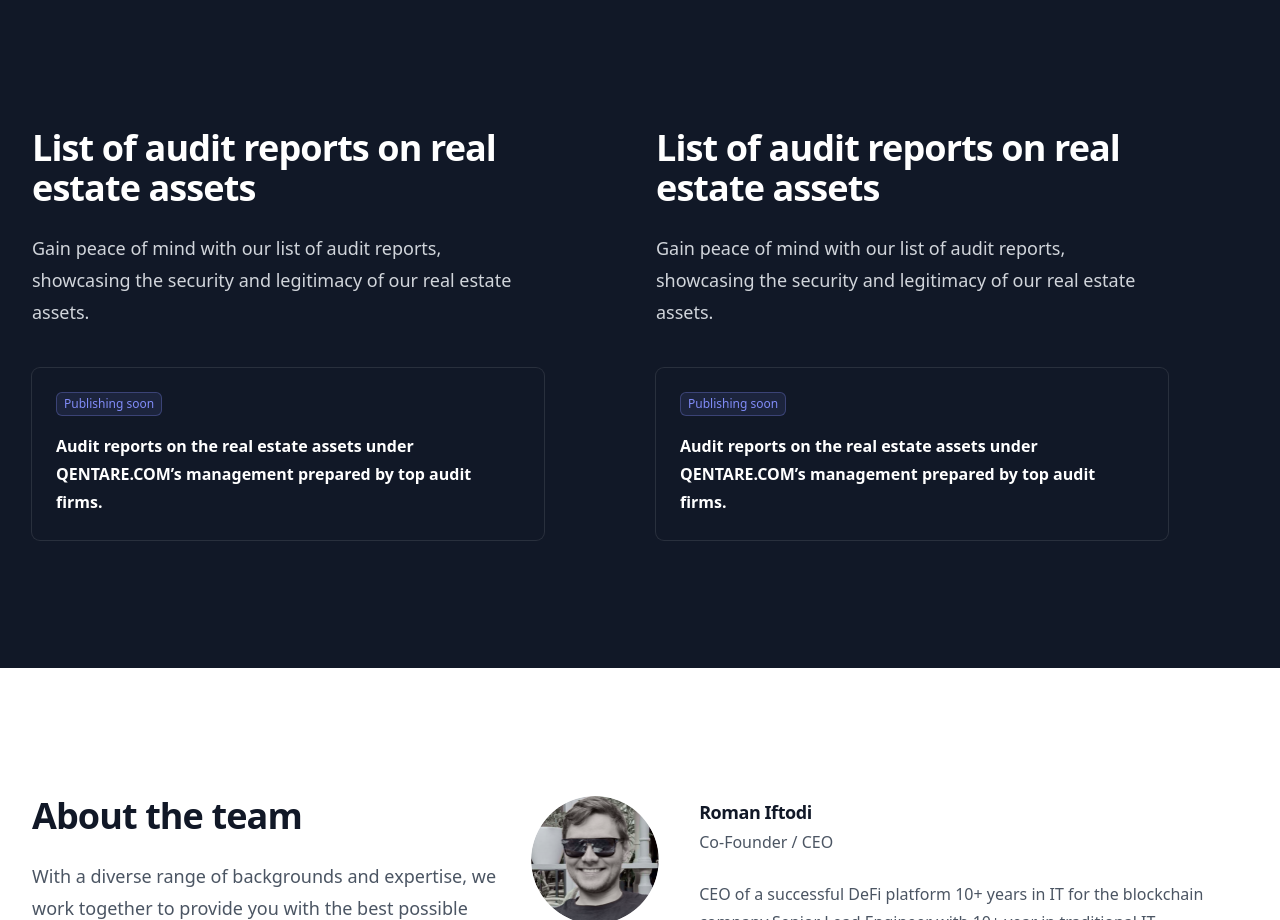
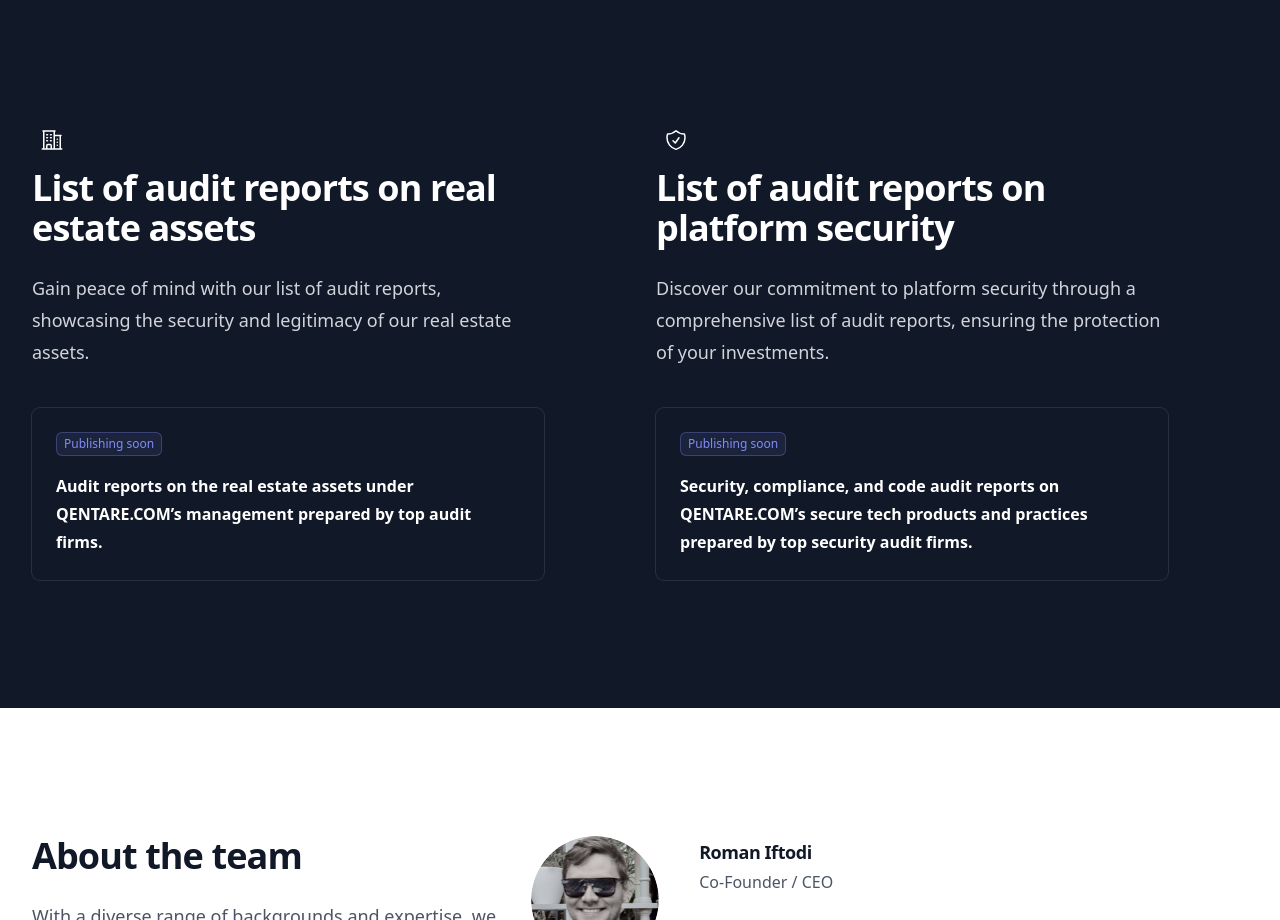
Before and after one commit to vasileschidu/qentare, a website: page index.html in a window 1280 px wide. Shown: the part 1860-2780 px from the top of the page. Drawn offline with Linux system fonts and the light colour scheme.

Commit message:
Update index.html

```diff
--- a/index.html
+++ b/index.html
@@ -204,6 +204,12 @@
 
           <div class="lg:pr-8 lg:pt-4">
             <div class="lg:max-w-lg">
+              <div class="mb-6 flex h-10 w-10 items-center justify-center rounded-lg bg-indigo-500">
+                <svg class="h-6 w-6 text-white" xmlns="http://www.w3.org/2000/svg" fill="none" viewBox="0 0 24 24" stroke-width="1.5" stroke="currentColor" class="w-6 h-6">
+                  <path stroke-linecap="round" stroke-linejoin="round" d="M2.25 21h19.5m-18-18v18m10.5-18v18m6-13.5V21M6.75 6.75h.75m-.75 3h.75m-.75 3h.75m3-6h.75m-.75 3h.75m-.75 3h.75M6.75 21v-3.375c0-.621.504-1.125 1.125-1.125h2.25c.621 0 1.125.504 1.125 1.125V21M3 3h12m-.75 4.5H21m-3.75 3.75h.008v.008h-.008v-.008zm0 3h.008v.008h-.008v-.008zm0 3h.008v.008h-.008v-.008z" />
+                </svg>
+
+              </div>
               <p class="mt-2 text-3xl font-bold tracking-tight text-white sm:text-4xl">List of audit reports on real estate assets</p>
               <p class="mt-6 text-lg leading-8 text-gray-300">Gain peace of mind with our list of audit reports, showcasing the security and legitimacy of our real estate assets.</p>
               <dl class="mt-10 max-w-xl space-y-8 text-base leading-7 text-gray-300 lg:max-w-none">
@@ -231,8 +237,14 @@
 
           <div class="lg:pr-8 lg:pt-4">
             <div class="lg:max-w-lg">
-              <p class="mt-2 text-3xl font-bold tracking-tight text-white sm:text-4xl">List of audit reports on real estate assets</p>
-              <p class="mt-6 text-lg leading-8 text-gray-300">Gain peace of mind with our list of audit reports, showcasing the security and legitimacy of our real estate assets.</p>
+              <div class="mb-6 flex h-10 w-10 items-center justify-center rounded-lg bg-indigo-500">
+                <svg class="h-6 w-6 text-white" xmlns="http://www.w3.org/2000/svg" fill="none" viewBox="0 0 24 24" stroke-width="1.5" stroke="currentColor" class="w-6 h-6">
+                  <path stroke-linecap="round" stroke-linejoin="round" d="M9 12.75L11.25 15 15 9.75m-3-7.036A11.959 11.959 0 013.598 6 11.99 11.99 0 003 9.749c0 5.592 3.824 10.29 9 11.623 5.176-1.332 9-6.03 9-11.622 0-1.31-.21-2.571-.598-3.751h-.152c-3.196 0-6.1-1.248-8.25-3.285z" />
+                </svg>
+
+              </div>
+              <p class="mt-2 text-3xl font-bold tracking-tight text-white sm:text-4xl">List of audit reports on platform security</p>
+              <p class="mt-6 text-lg leading-8 text-gray-300">Discover our commitment to platform security through a comprehensive list of audit reports, ensuring the protection of your investments.</p>
               <dl class="mt-10 max-w-xl space-y-8 text-base leading-7 text-gray-300 lg:max-w-none">
 
 
@@ -242,7 +254,7 @@
                       <span class="inline-flex items-center rounded-md bg-indigo-400/10 px-2 py-1 text-xs font-medium text-indigo-400 ring-1 ring-inset ring-indigo-400/30">Publishing soon</span>
 
                     </div>
-                    Audit reports on the real estate assets under QENTARE.COM’s management prepared by top audit firms.
+                    Security, compliance, and code audit reports on QENTARE.COM’s secure tech products and practices prepared by top security audit firms.
                   </dt>
                   <!-- <dd class="mt-1 flex flex-auto flex-col text-base leading-7 text-gray-300">
                     <p class="flex-auto"></p>
```
